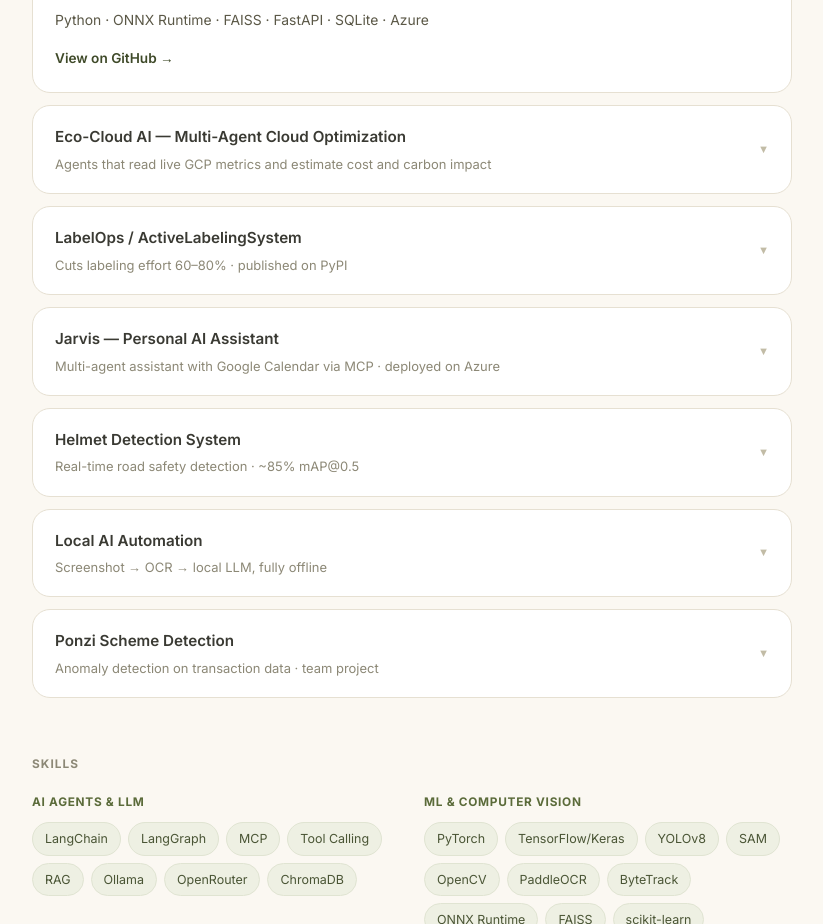
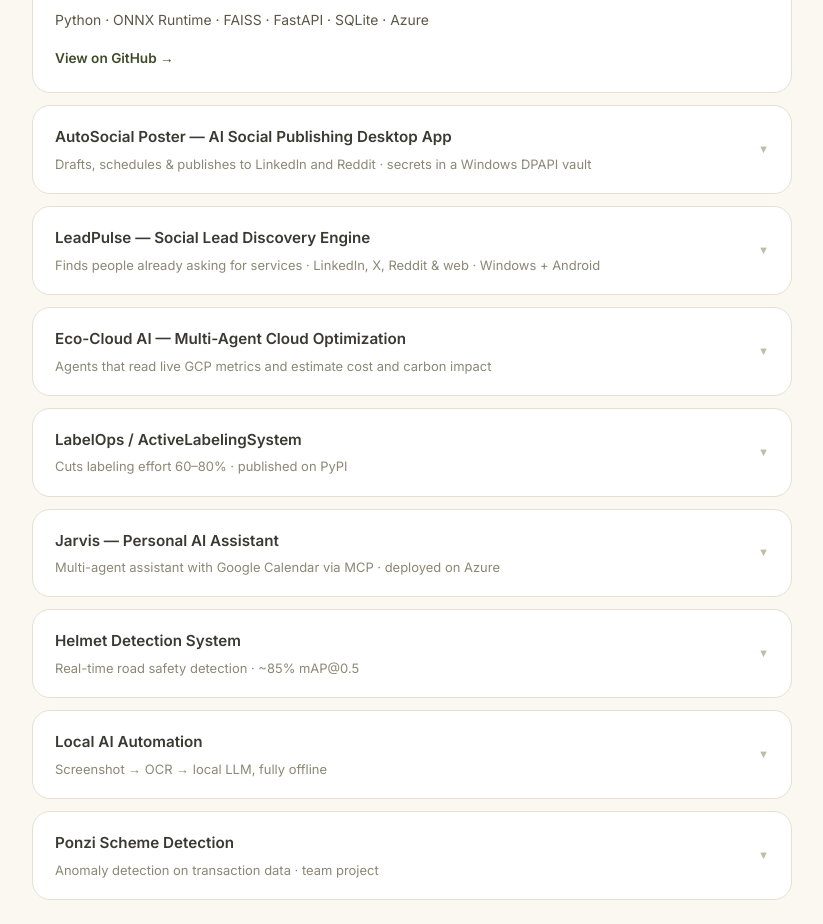
Before and after one commit to sairam-s0/sairam-s0.github.io, a plain HTML site: page index.html in a window 1280 px wide. Shown: the part 2223-3147 px from the top of the page, without its empty margins (308-1131 px from the left). Drawn offline with Linux system fonts and the light colour scheme.

Commit message:
Add project details for AutoSocial Poster and LeadPulse

```diff
--- a/index.html
+++ b/index.html
@@ -311,6 +311,46 @@
       <div class="project" onclick="toggle(this)">
         <div class="project-header">
           <div>
+            <div class="project-title">AutoSocial Poster — AI Social Publishing Desktop App</div>
+            <div class="project-sub">Drafts, schedules &amp; publishes to LinkedIn and Reddit · secrets in a Windows DPAPI vault</div>
+          </div>
+          <span class="chevron">▼</span>
+        </div>
+        <div class="project-body">
+          <div class="project-body-inner">
+            <span class="label">What it is</span>
+            <p>A local-first Windows desktop app (FastAPI backend, React 19 UI, packaged with PyInstaller and an Inno Setup installer). Groq AI turns one brief into platform-native LinkedIn and Reddit drafts, which can be edited, published instantly, or scheduled through a background scheduler with startup catch-up for missed posts. OAuth 2.0 PKCE handles account connections, and tokens and API keys are kept in the Windows DPAPI vault, never in plaintext. Built-in safeguards include a daily post cap, a 7-day duplicate-content guard, and an atomic idempotency lock against double-posting.</p>
+            <span class="label">Where it helps in real life</span>
+            <p>Founders and freelancers know they should post consistently but rarely have the time. This turns idea-to-published into minutes while keeping their credentials on their own machine, and the safeguards protect accounts from the spam flags that careless automation triggers.</p>
+            <p class="tech">Python · FastAPI · React 19 · SQLite (WAL) · Groq · OAuth 2.0 PKCE · Windows DPAPI · PyInstaller · Inno Setup</p>
+            <a class="gh-link" href="https://github.com/sairam-s0/social-media-posting-automation" target="_blank">View on GitHub →</a>
+          </div>
+        </div>
+      </div>
+
+      <div class="project" onclick="toggle(this)">
+        <div class="project-header">
+          <div>
+            <div class="project-title">LeadPulse — Social Lead Discovery Engine</div>
+            <div class="project-sub">Finds people already asking for services · LinkedIn, X, Reddit &amp; web · Windows + Android</div>
+          </div>
+          <span class="chevron">▼</span>
+        </div>
+        <div class="project-body">
+          <div class="project-body-inner">
+            <span class="label">What it is</span>
+            <p>A lead-finding system for freelancers and agencies. It searches public sources through Exa over MCP, then scores posts with a deterministic rule engine (explicit signals, keywords, and rejection rules instead of LLM judgment) so results are predictable and easy to inspect. It filters out job seekers and self-promotion, extracts structured lead data without guessing missing fields, deduplicates by normalized URL, and stores everything in SQLite. A scheduler runs discovery automatically, with Telegram and email notifications, CSV/Excel export, and an Android app (Capacitor) that pairs with the desktop backend by QR code.</p>
+            <span class="label">Where it helps in real life</span>
+            <p>People publicly describe what they need all the time, and finding those posts by hand means hours of searching and sorting. LeadPulse turns that into a reviewable queue of real prospects, so a small agency spends its time on conversations instead of searching.</p>
+            <p class="tech">Python · Flask · SQLAlchemy · React (Vite) · Capacitor · APScheduler · Exa (MCP) · Telegram Bot API · OpenPyXL · Pytest</p>
+            <a class="gh-link" href="https://github.com/sairam-s0/social-media-lead-finder" target="_blank">View on GitHub →</a>
+          </div>
+        </div>
+      </div>
+
+      <div class="project" onclick="toggle(this)">
+        <div class="project-header">
+          <div>
             <div class="project-title">Eco-Cloud AI — Multi-Agent Cloud Optimization</div>
             <div class="project-sub">Agents that read live GCP metrics and estimate cost and carbon impact</div>
           </div>
```
